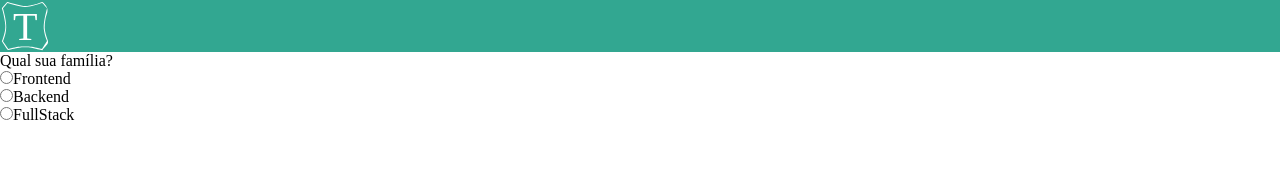
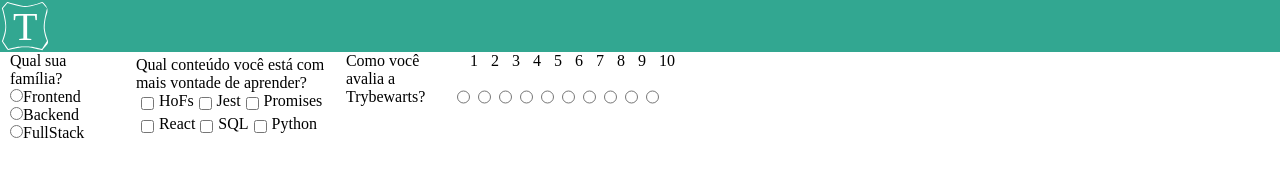
Before and after one commit to christianbvolz/project-trybewarts, a website: page index.html in a window 1280 px wide. Drawn offline with Linux system fonts and the light colour scheme.

Commit message:
requisito 13

```diff
--- a/index.html
+++ b/index.html
@@ -20,6 +20,28 @@
         <span><input type="radio" name="family" id="family" value="Backend">Backend</span>
         <span><input type="radio" name="family" id="family" value="FullStack">FullStack</span>
       </div>
+      <div id="content-div">
+        <label for="" id="label-content">Qual conteúdo você está com mais vontade de aprender?</label>
+        <div>
+          <input type="checkbox" name="" id="" class="subject" value="HoFs">HoFs
+          <input type="checkbox" name="" id="" class="subject" value="Jest">Jest
+          <input type="checkbox" name="" id="" class="subject" value="Promises">Promises
+          <input type="checkbox" name="" id="" class="subject" value="React">React
+          <input type="checkbox" name="" id="" class="subject" value="SQL">SQL
+          <input type="checkbox" name="" id="" class="subject" value="Python">Python
+        </div>
+      </div>
+      <label for="" id="label-rate">Como você avalia a Trybewarts?</label>
+      <input type="radio" name="rate" id="" value="1">1
+      <input type="radio" name="rate" id="" value="2">2
+      <input type="radio" name="rate" id="" value="3">3
+      <input type="radio" name="rate" id="" value="4">4
+      <input type="radio" name="rate" id="" value="5">5
+      <input type="radio" name="rate" id="" value="6">6
+      <input type="radio" name="rate" id="" value="7">7
+      <input type="radio" name="rate" id="" value="8">8
+      <input type="radio" name="rate" id="" value="9">9
+      <input type="radio" name="rate" id="" value="10">10
     </form>
   </main>
   <script src="script.js"></script>
--- a/style.css
+++ b/style.css
@@ -24,6 +24,22 @@
 }
 
 #family-div {
+  width: 200px;
+}
+
+#family-div , #content-div {
   display: flex;
   flex-direction: column;
+  justify-content: center;
+  margin: 0 10px;
 }
+
+#content-div div {
+  display: flex;
+  width: 200px;
+  flex-wrap: wrap;
+}
+
+#content-div div * {
+  margin: 5px;
+}
```
Also changed, not shown: cypress/fixtures/example.json (added, +5 -0 lines).
